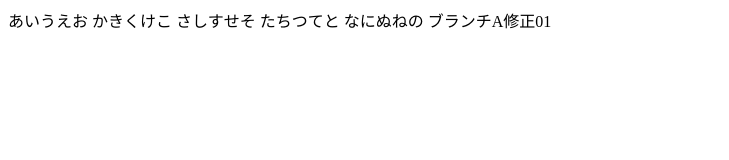
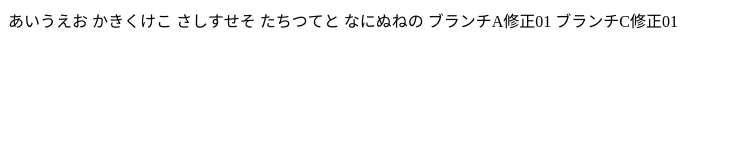
Before and after one commit to ShintaroRyu/firstTest, a plain HTML site: page index.html in a window 1280 px wide. Shown: the whole page, without its empty margins (0-729 px from the left). Drawn offline with Linux system fonts and the light colour scheme.

Commit message:
ブランチC修正01

```diff
--- a/index.html
+++ b/index.html
@@ -11,5 +11,6 @@
   たちつてと
   なにぬねの
   ブランチA修正01
+  ブランチC修正01
 </body>
 </html>
```
